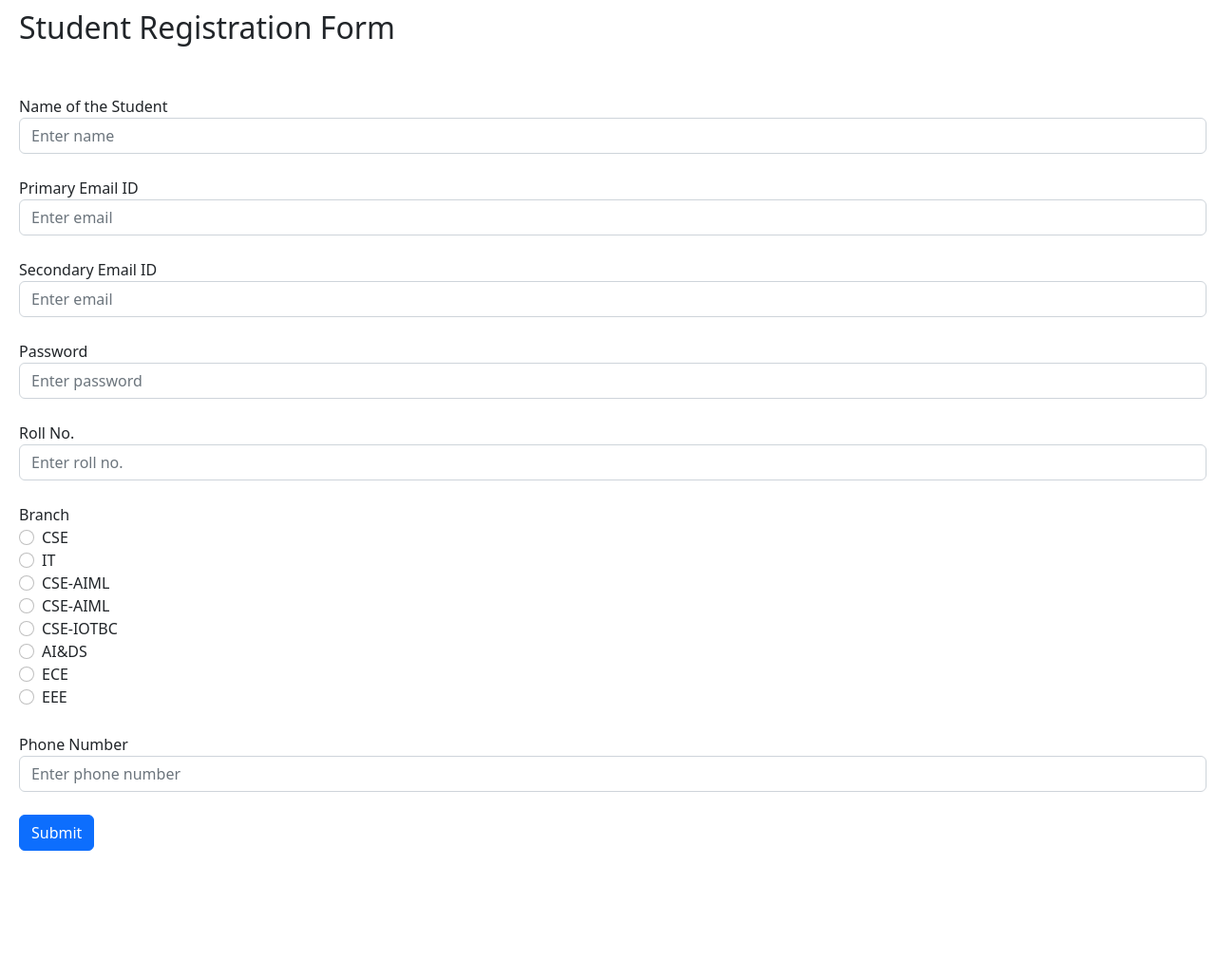
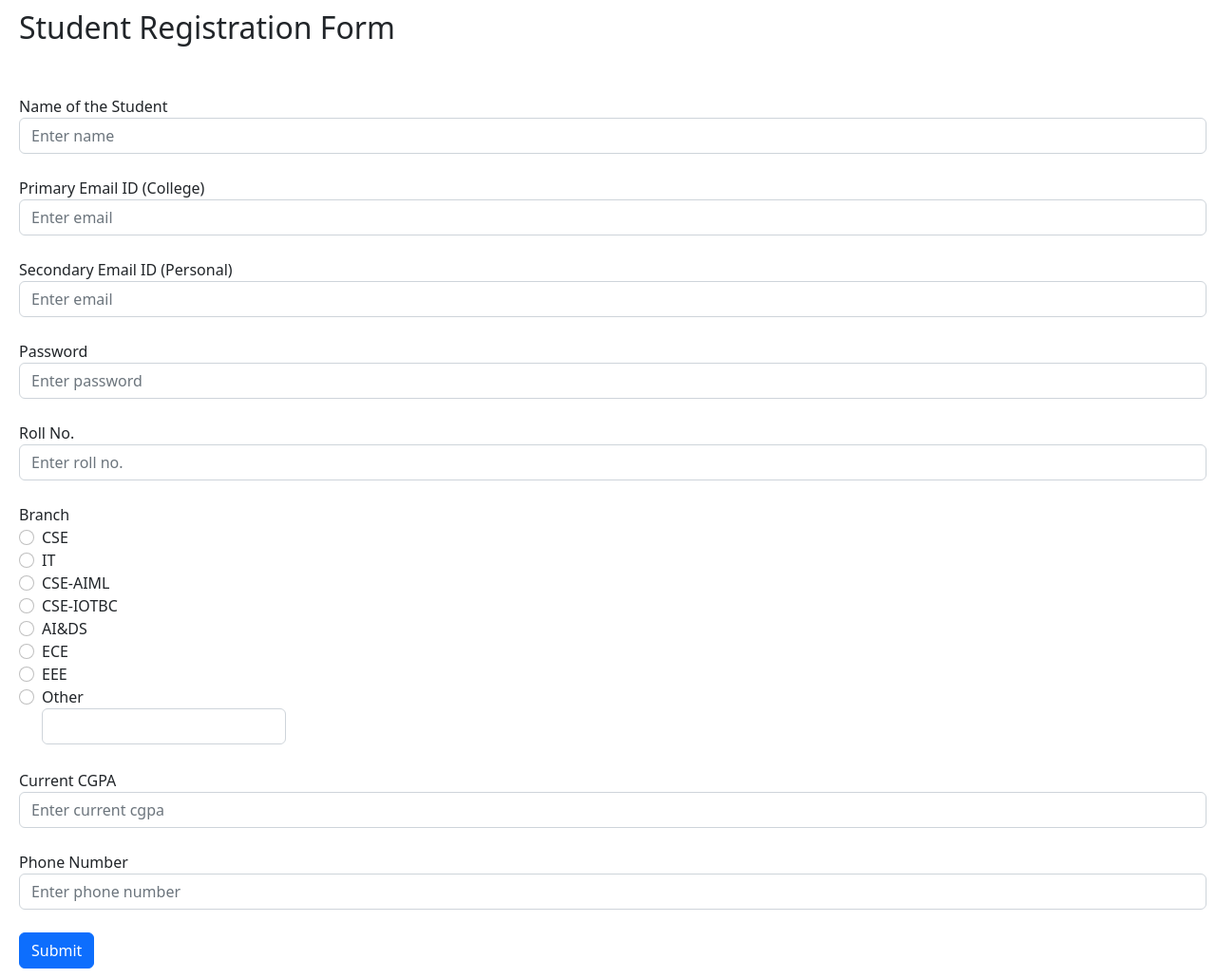
Before and after one commit to cbitosc/HTF22-Team-15, a Django app: template PMS/student/templates/form.html in a window 1280 px wide. Shown: the part 234-1264 px from the top of the page at 95% size. Before the commit the page ends 1130 px from the top, so only its background shows below. Run offline with Django 4.2, Linux system fonts and the light colour scheme; the template is opened without the code that fills it, so the values that code supplies are empty.

Commit message:
'commit'

```diff
--- a/PMS/student/templates/form.html
+++ b/PMS/student/templates/form.html
@@ -37,14 +37,14 @@
     <form style="margin-left: 10px;padding: 10px;">
         <div class="form-group">
             <label for="InputName">Name of the Student</label>
-            <input type="name" class="form-control" id="InputName" aria-describedby="nameHelp" placeholder="Enter name">
+            <input type="name" class="form-control input-sm" id="InputName" aria-describedby="nameHelp" placeholder="Enter name">
         </div><br>
         <div class="form-group">
-          <label for="InputEmail1">Primary Email ID</label>
+          <label for="InputEmail1">Primary Email ID (College)</label>
           <input type="email1" class="form-control" id="InputEmail1" aria-describedby="emailHelp" placeholder="Enter email">
         </div><br>
         <div class="form-group">
-            <label for="InputEmail2">Secondary Email ID</label>
+            <label for="InputEmail2">Secondary Email ID (Personal)</label>
             <input type="email2" class="form-control" id="InputEmail2" aria-describedby="emailHelp" placeholder="Enter email">
         </div><br>
         <div class="form-group">
@@ -70,10 +70,6 @@
                 <label class="form-check-label" for="exampleRadios2">
                   CSE-AIML
                 </label><br>
-                <input class="form-check-input" type="radio" name="exampleRadios" id="exampleRadios2" value="option4">
-                <label class="form-check-label" for="exampleRadios2">
-                  CSE-AIML
-                </label><br>
                 <input class="form-check-input" type="radio" name="exampleRadios" id="exampleRadios2" value="option5">
                 <label class="form-check-label" for="exampleRadios2">
                   CSE-IOTBC
@@ -90,9 +86,16 @@
                 <label class="form-check-label" for="exampleRadios2">
                   EEE
                 </label><br>
+                <input class="form-check-input" type="radio" name="exampleRadios" id="exampleRadios2" value="option8">
+                <label class="form-check-label" for="exampleRadios2">
+                  Other<input type="other" class="form-control input-normal" id="InputOther" aria-describedby="otherHelp">
+                </label><br>
               </div>
         </div><br>
-
+        <div class="form-group">
+            <label for="InputCgpa">Current CGPA</label>
+            <input type="cgpa" class="form-control" id="InputCgpa" aria-describedby="cgpaHelp" placeholder="Enter current cgpa">
+        </div><br>
         <div class="form-group">
             <label for="InputPhone">Phone Number</label>
             <input type="phone" class="form-control" id="InputPhone" placeholder="Enter phone number">
```
